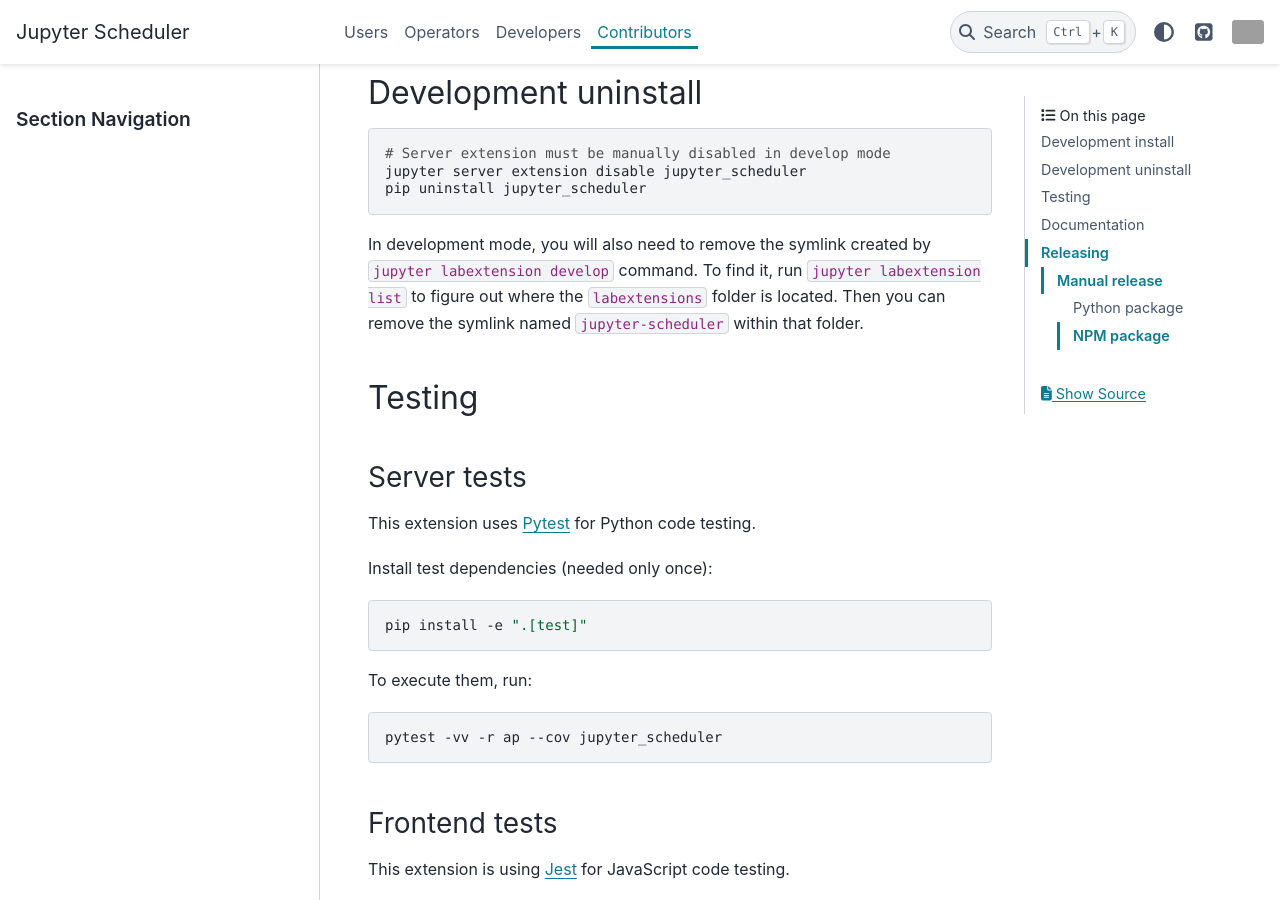
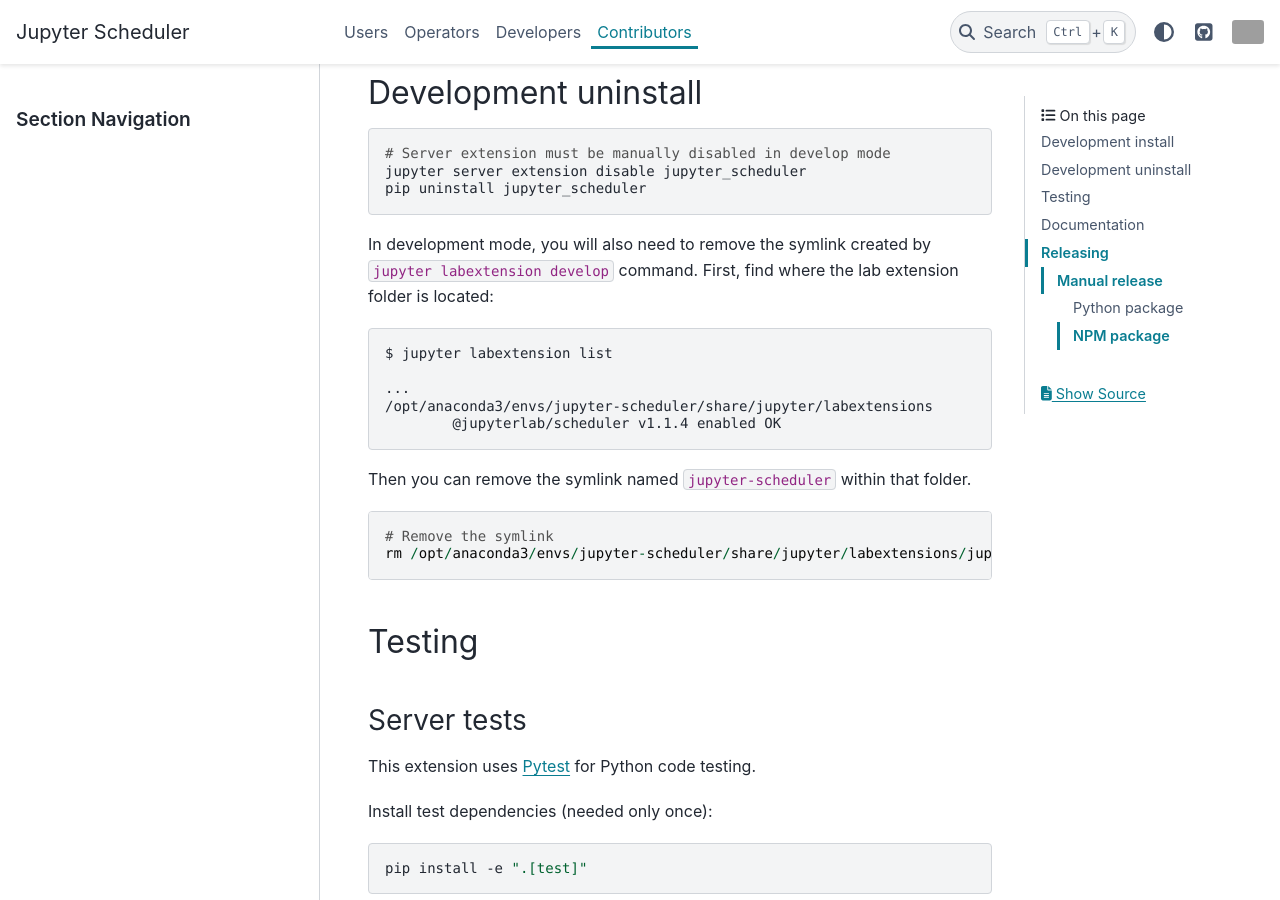
Before and after one commit to jupyter-server/jupyter-scheduler, a Sphinx documentation site: the page built from docs/contributors/index.md, in a window 1280 px wide and 900 px high, scrolled down 1195 px. Built offline with Sphinx 7.4.7 and the PyData theme 0.15.4, drawn with Linux system fonts in a browser that asks for light colours; grey boxes are pictures that could not be loaded.

Commit message:
elaborate on development uninstall procedure

````diff
--- a/docs/contributors/index.md
+++ b/docs/contributors/index.md
@@ -58,10 +58,23 @@
 ```
 
 In development mode, you will also need to remove the symlink created by
-`jupyter labextension develop` command. To find it, run
-`jupyter labextension list` to figure out where the `labextensions` folder is
-located. Then you can remove the symlink named `jupyter-scheduler` within that
+`jupyter labextension develop` command. First, find where the lab extension
+folder is located:
+
+```bash
+$ jupyter labextension list
+
+...
+/opt/anaconda3/envs/jupyter-scheduler/share/jupyter/labextensions
+        @jupyterlab/scheduler v1.1.4 enabled OK
+```
+
+Then you can remove the symlink named `jupyter-scheduler` within that
 folder.
+```
+# Remove the symlink
+rm /opt/anaconda3/envs/jupyter-scheduler/share/jupyter/labextensions/jupyter_scheduler
+```
 
 ## Testing
 
````
